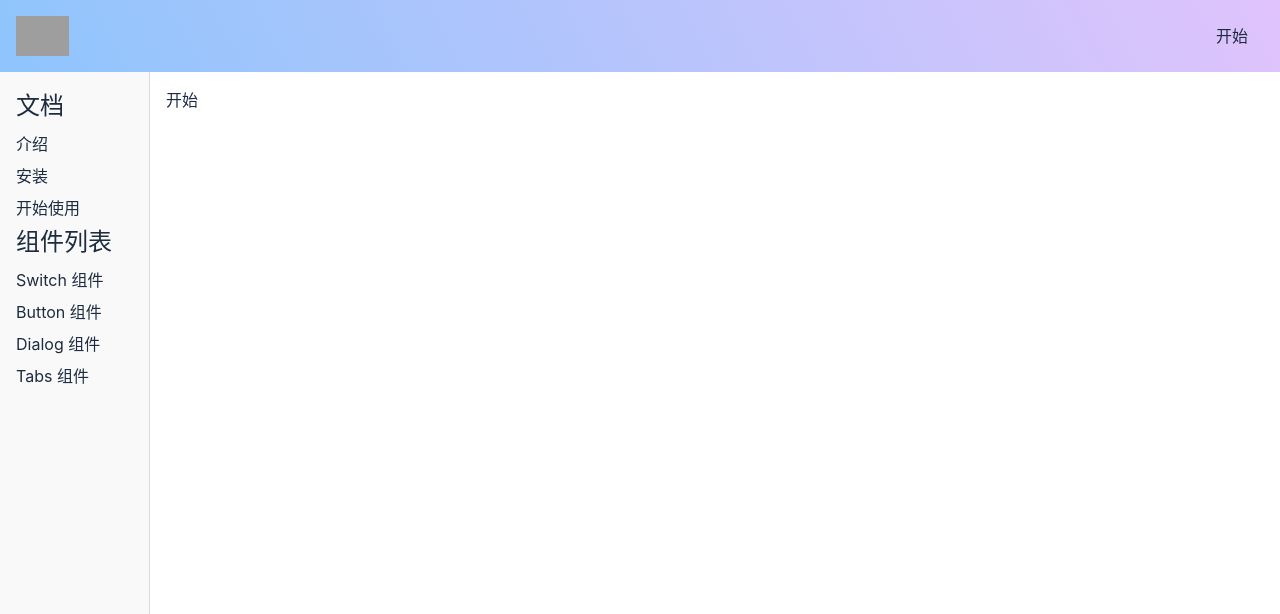
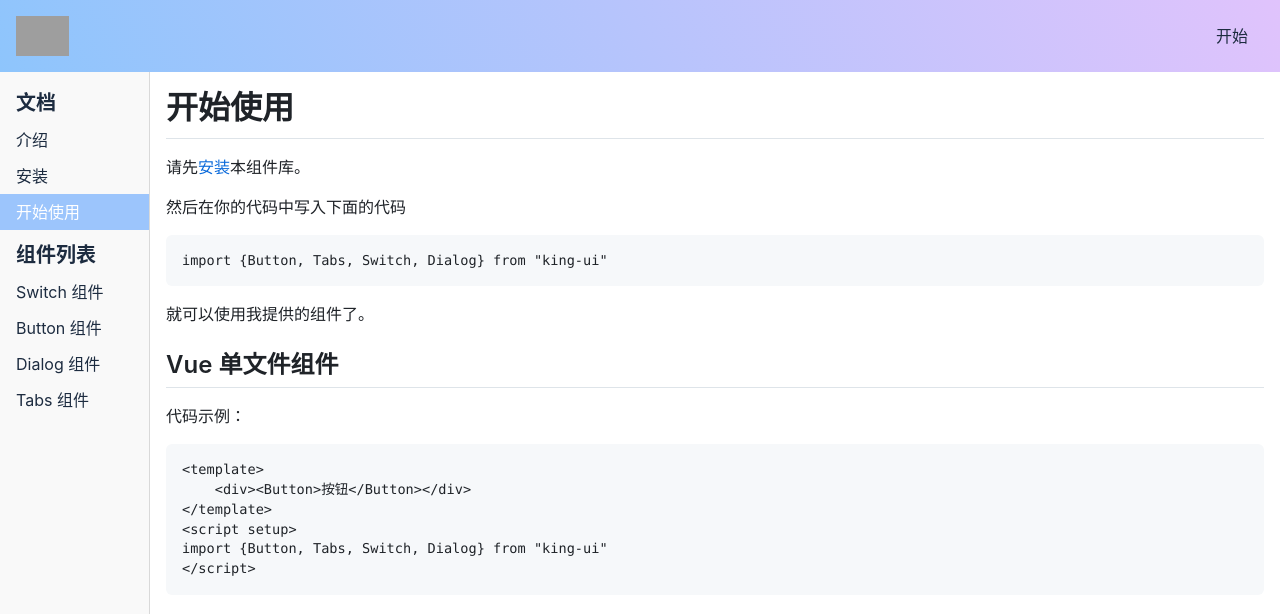
Before and after one commit to clouds17/hx-gulu-ui, a Vue app: page /#/doc/getstart in a window 1280 px wide. Shown: the top 614 px of the page. Built offline with nearby package versions, Linux system fonts and the light colour scheme; grey boxes are pictures that could not be loaded.

Commit message:
引入 github-markdown-css 样式

```diff
--- a/package.json
+++ b/package.json
@@ -10,6 +10,7 @@
   },
   "dependencies": {
     "element-plus": "2.3.14",
+    "github-markdown-css": "5.3.0",
     "vue": "^3.3.4",
     "vue-router": "4.0.0-beta.3"
   },
--- a/src/main.ts
+++ b/src/main.ts
@@ -5,6 +5,7 @@ import 'element-plus/dist/index.css'
 import ElementPlus from 'element-plus'
 import App from './App.vue'
 import { router } from './router'
+import 'github-markdown-css'
 
 
 const app = createApp(App)
--- a/src/views/Doc.vue
+++ b/src/views/Doc.vue
@@ -57,6 +57,12 @@ export default {
 
 
 <style lang="scss" scoped>
+
+.router-link-active  {
+    background: #9CC5FC;
+    color: #fff;
+}
+
 .docPage {
     height: 100vh;
     overflow: hidden;
@@ -70,18 +76,26 @@ export default {
         aside {
             background-color: #F9F9F9;
             width: 150px;
-            padding: 16px;
+            padding: 16px 0;
             transform: translateX(0);
             transition: all .3s;
             overflow-y: auto;
             overflow-x: hidden;
             border-right: 1px solid #d9d9d9;
+            z-index: 99999;
             > h2 {
                 margin-bottom: 4px;
+                padding: 0 16px;
+                font-size: 20px;
+                font-weight: bold;
+                &:nth-of-type(n + 2) {
+                    margin-top: 10px;
+                }
             }
             > ol {
-                > li {
-                    padding: 4px 0;
+                > li a {
+                    display: block;
+                    padding: 6px 16px;
                 }
             }
             @media screen and (max-width: 500px) {
--- a/src/views/doc/GetStart.vue
+++ b/src/views/doc/GetStart.vue
@@ -1,7 +1,23 @@
 <template>
-    <div>
-        开始
-    </div>
+    <article class="markdown-body">
+        <h1>
+            开始使用
+        </h1>
+
+        <p>请先<a href="#/doc/install">安装</a>本组件库。</p>
+        <p>然后在你的代码中写入下面的代码</p>
+        <pre><code>import {Button, Tabs, Switch, Dialog} from "king-ui"</code></pre>
+        就可以使用我提供的组件了。
+
+        <h2>Vue 单文件组件</h2>
+        <p>代码示例：</p>
+        <pre><code>&lt;template&gt;
+    &lt;div&gt;&lt;Button&gt;按钮&lt;/Button&gt;&lt;/div&gt;
+&lt;/template&gt;
+&lt;script setup&gt;
+import {Button, Tabs, Switch, Dialog} from "king-ui"
+&lt;/script&gt;</code></pre>
+    </article>
 </template>
 
 <script setup lang="ts">
--- a/src/views/doc/Install.vue
+++ b/src/views/doc/Install.vue
@@ -1,7 +1,15 @@
 <template>
-    <div>
-        安装
-    </div>
+    <article class="markdown-body">
+        <h1>安装</h1>
+        <p>打开终端运行下列命令：</p>
+        <pre><code>npm install king-ui</code></pre>
+        <p>或</p>
+        <pre><code>yarn add king-ui</code></pre>
+
+        <p>
+            下一节：<a href="#/doc/getstart">开始使用</a>
+        </p>
+    </article>
 </template>
 
 <script setup lang="ts">
--- a/src/views/doc/Intro.vue
+++ b/src/views/doc/Intro.vue
@@ -1,7 +1,11 @@
 <template>
-    <div>
-        简介
-    </div>
+    <article class="markdown-body">
+        <h1>介绍</h1>
+        <p>King UI 是一款基于 Vue 3 和 TypeScript 的 UI 组件库。</p>
+        <p>这款组件库其实是我为了总结自己这几年的技术经验而写的，全程亲手编写，尽量不采用第三方库，包括你现在看到的这个官网也几乎都是我自己写的。</p>
+        <p>所以如果强烈不建议你将此 UI 库用于生产环境。但如果你是抱着看源代码的目的来的，那么这个库还是值得一看的。源代码放在了 github.com/frankfang/xxxxxxx，历史提交信息非常规范，你可以按提交的顺序逐个查看；你也可以直接查看每个组件的源代码和示例，运行方法见 README.md。</p>
+        下一节：<a href="#/doc/install">安装</a>
+    </article>
 </template>
 
 <script setup lang="ts">
```
Also changed, not shown: 2 other files (tests, documents, lock files or other folders).
